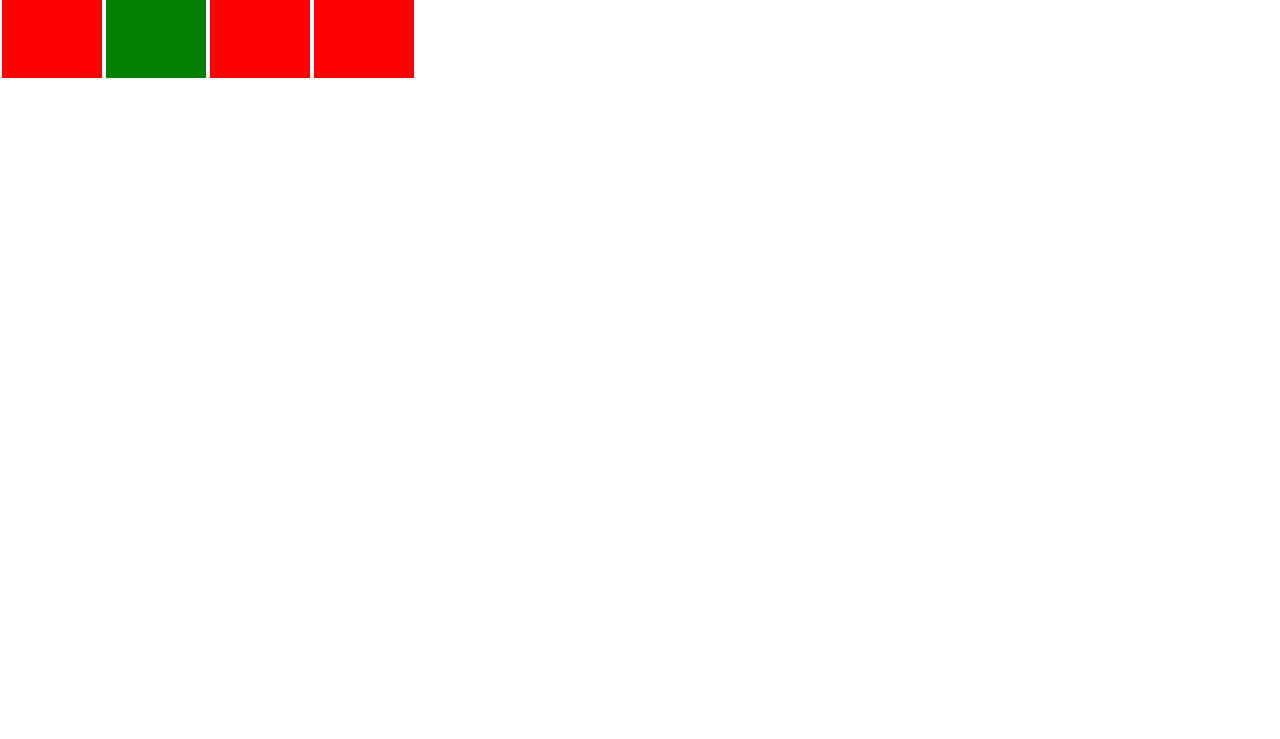
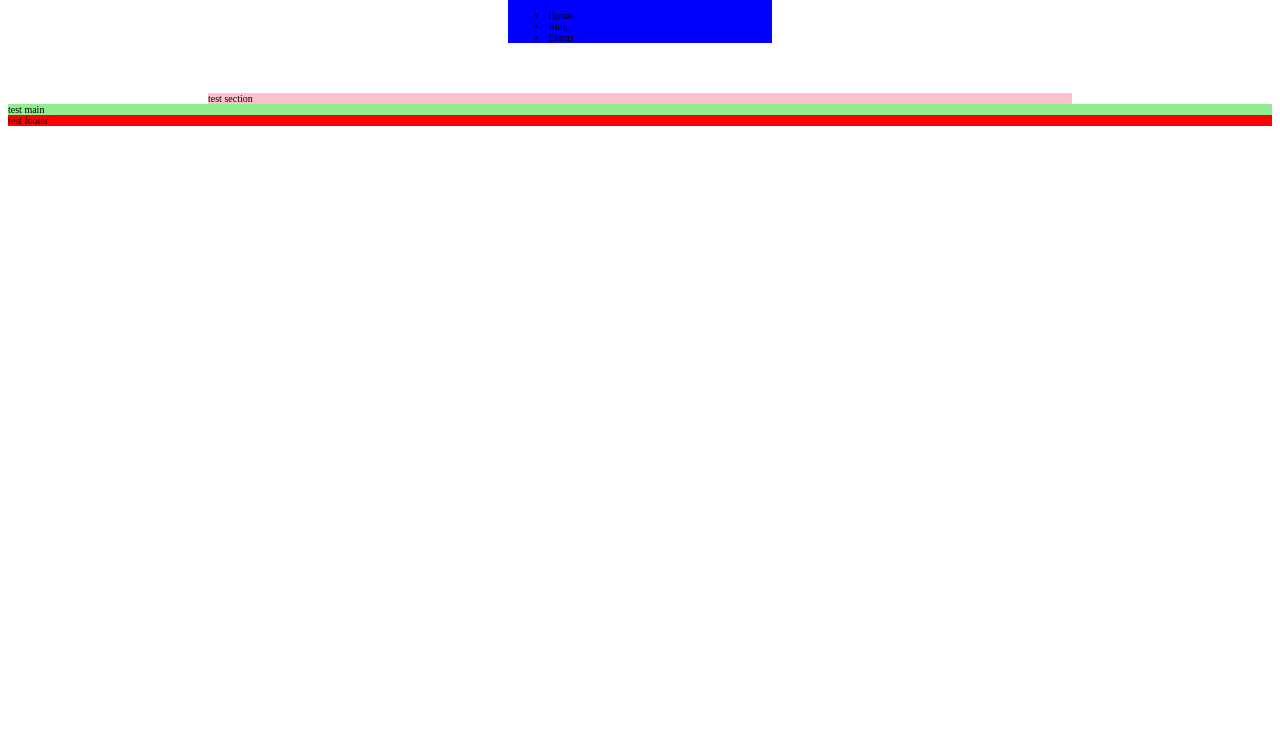
Before and after one commit to Eze-Alarcon/Curso_de_HTML_y_CSS, a plain HTML site: page index.html in a window 1280 px wide. Shown: the part 61-800 px from the top of the page. Drawn offline with Linux system fonts and the light colour scheme.

Commit message:
Completo el reto 1 y vuelvo

```diff
--- a/CSS/style.css
+++ b/CSS/style.css
@@ -1,18 +1,26 @@
-* {
-    margin: 0;
-    padding: 0;
-    box-sizing: border-box;
+html {
+    font-size: 62.5%;
 }
-.parent {
-    border: 2px white dotted;
-    display: inline-block;
+
+.header {
+    margin: 50px 500px;
+    background-color: blue;
 }
-.box {
-    display: inline-block;
+
+.navbar {
+
+}
+
+.left-section {
+    margin: 0 200px;
+    background-color: pink;
+}
+
+.main {
+    background-color: lightgreen;
+}
+
+.footer {
+    position: relative;
     background-color: red;
-    width: 100px;
-    height: 100px;
 }
-#two {
-    background-color: green;
-}
--- a/index.html
+++ b/index.html
@@ -9,14 +9,26 @@
         <link rel="stylesheet" href="/CSS/style.css">
     </head>
     <body>
-        <main>
-            <h1>Aprendiendo sobre Positions</h1>
-            <div class="parent">
-                <div class="box" id="one">1</div>
-                <div class="box" id="two">2</div>
-                <div class="box" id="three">3</div>
-                <div class="box" id="four">4</div>
-            </div>
+        <header class="header">
+            test header
+            <nav class="navbar">
+                <ul>
+                    <li>Home</li>
+                    <li>Blog</li>
+                    <li>Extras</li>
+                </ul>
+            </nav>
+        </header>
+        <section class="left-section">
+            test section
+            <!-- Esto va a la izq con los 4 bloques -->
+        </section>
+        <main class="main">
+            test main
         </main>
+        <footer class="footer">
+            test footer
+            <!-- info y redes sociales, uno en una punta y el otro en la otra -->
+        </footer>
     </body>
 </html>
```
